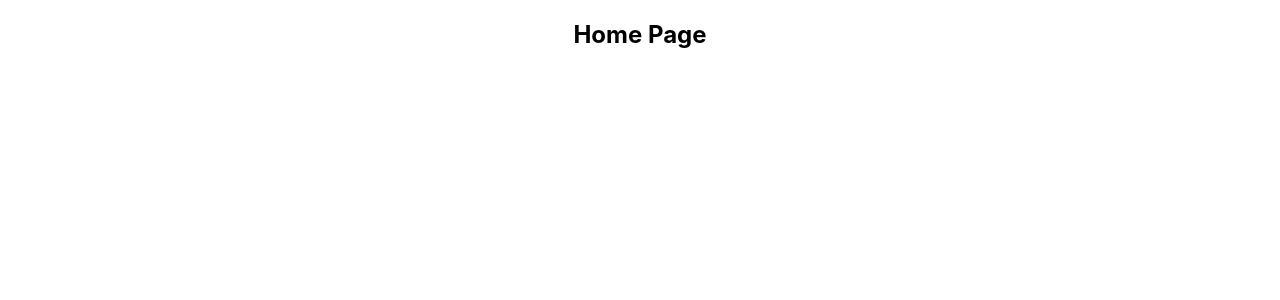
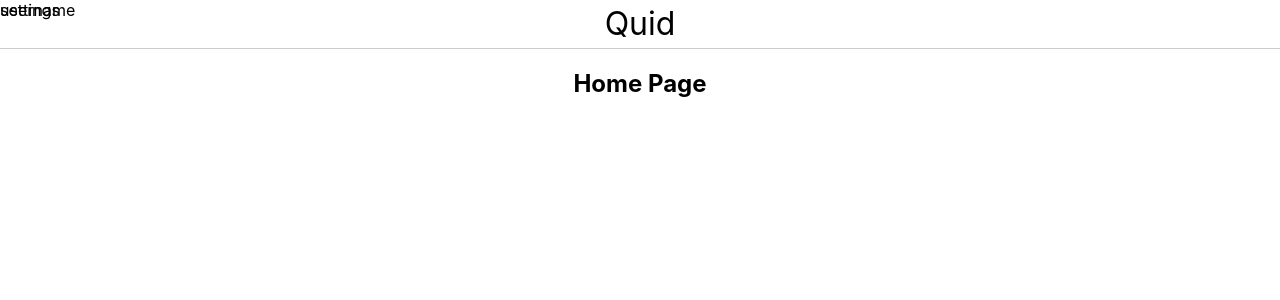
Before and after one commit to expectNothin9/rrtk, a React (Create React App) app: page / in a window 1280 px wide. Shown: the top 300 px of the page. Built offline with nearby package versions, Linux system fonts and the light colour scheme; the HTML template or start-up script is replaced by a standard one.

Commit message:
feat: styled-components and <UniHeader />

```diff
--- a/package.json
+++ b/package.json
@@ -11,7 +11,8 @@
     "react-dom": "^17.0.1",
     "react-redux": "^7.1.3",
     "react-router-dom": "^5.2.0",
-    "react-scripts": "4.0.1"
+    "react-scripts": "4.0.1",
+    "styled-components": "^5.2.1"
   },
   "scripts": {
     "start": "react-scripts start",
--- /dev/null
+++ b/src/components/UniHeader.js
@@ -0,0 +1,33 @@
+import styled from 'styled-components'
+
+const StyledUniHeader = styled.header`
+  position: relative;
+  border-bottom: 1px solid #ccc;
+
+  div {
+    height: 48px;
+  }
+
+  div:nth-child(1) {
+    font-size: 32px;
+    line-height: 48px;
+  }
+
+  div:nth-child(2),
+  div:nth-child(3) {
+    position: absolute;
+    top: 0;
+  }
+`
+
+const UniHeader = () => {
+  return (
+    <StyledUniHeader>
+      <div>Quid</div>
+      <div>username</div>
+      <div>settings</div>
+    </StyledUniHeader>
+  )
+}
+
+export default UniHeader
--- a/src/pages/index.js
+++ b/src/pages/index.js
@@ -1,6 +1,9 @@
+import UniHeader from '../components/UniHeader'
+
 const Home = () => {
   return (
     <section>
+      <UniHeader />
       <h1>Home Page</h1>
     </section>
   )
--- a/src/pages/projects/index.js
+++ b/src/pages/projects/index.js
@@ -1,8 +1,10 @@
+import UniHeader from '../../components/UniHeader'
 import ProjectsList from '../../components/ProjectsList'
 
 const Projects = () => {
   return (
     <section>
+      <UniHeader />
       <h1>Projects Page</h1>
       <ProjectsList />
     </section>
```
Also changed, not shown: 1 other file (tests, documents, lock files or other folders).
